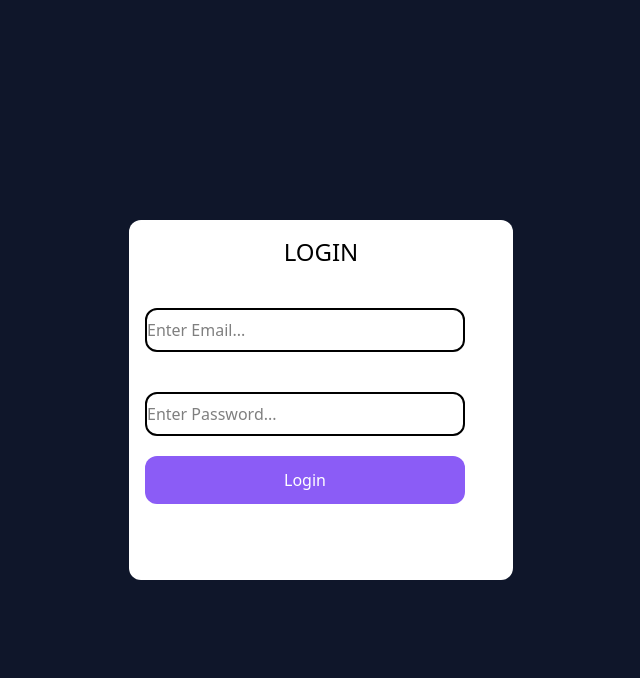
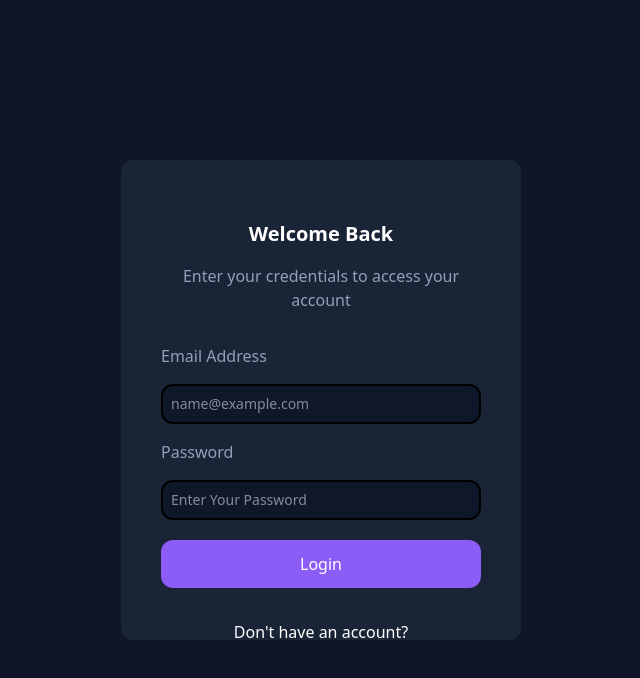
Before and after one commit to surya-jsdev/React-turfapp, a React (Vite) app: page /login in a window 1280 px wide. Shown: the top 678 px of the page, without its empty margins (319-959 px from the left). Built offline with nearby package versions, Linux system fonts and the light colour scheme.

Commit message:
login page styled by tailwind css

```diff
--- a/src/Login.jsx
+++ b/src/Login.jsx
@@ -1,6 +1,7 @@
-import React from 'react'
+import React, { useState } from 'react'
 
 function Login() {
+    const [name, setName] = useState("");
 
     const style = {
         width: "100%",
@@ -10,17 +11,28 @@ function Login() {
     return (
         <>
             <div style={style} className='flex justify-center items-center '>
-                <form action="" className='rounded-xl w-sm bg-white h-[45vh] p-4'>
-                    <h1 className='text-center text-2xl'>LOGIN</h1>
-                    <div>
-                        <label htmlFor="email" className='block py-2 text-white'>Email:</label>
-                        <input type="text" name="email" id="" placeholder='Enter Email...' className='border-black border-[2px] py-2 w-xs rounded-xl' />
+                <form action="" className='rounded-xl w-[400px] bg-[#192436] h-[60vh] p-6 flex flex-col items-center'>
+                    <div className='mt-9'>
+                        <h1 className='text-center text-xl font-bold text-white'>Welcome Back</h1>
+                        <p className='text-[#91a0b5] text-center m-4'>Enter your credentials to access your account</p>
                     </div>
                     <div>
-                        <label htmlFor="password" className='block py-2  text-white'>Password:</label>
-                        <input type="text" name="email" id="" placeholder='Enter Password...' className='border-black border-[2px] py-2 w-xs rounded-xl' />
+
+                        <label htmlFor="email" className='block py-4 text-[#91a0b5] self-start'>Email Address</label>
+                        <input type="text" name="email" id="" placeholder='name@example.com' className='border-black border-[2px] py-2 w-xs rounded-xl bg-[#0f172a] placeholder: text-white p-2 text-sm' autoComplete='off' />
                     </div>
+
+                    <div>
+
+                        <label htmlFor="password" className='block py-4 text-[#91a0b5] self-start'>Password</label>
+                        <input type="text" name="email" id="" placeholder='Enter Your Password' className='border-black border-[2px] py-2 w-xs rounded-xl bg-[#0f172a] placeholder: text-white p-2 text-sm' autoComplete='off' />
+                    </div>
+
                     <button className='py-3 bg-[#8b5cf6] w-xs mt-5 text-white rounded-xl' >Login</button>
+
+                    <div className='mt-8 text-white'>
+                        <p >Don't have an account?</p>
+                    </div>
                 </form>
             </div>
         </>
```
